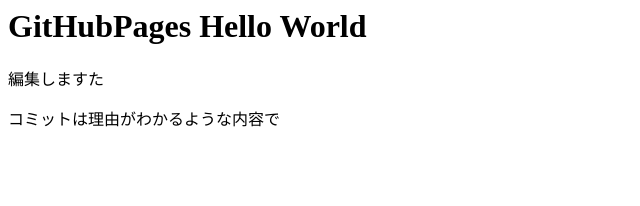
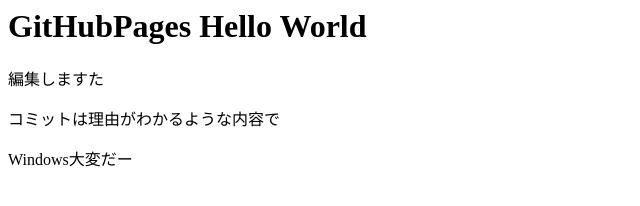
Before and after one commit to kazznet/githubnewpages, a plain HTML site: page index.html in a window 1280 px wide. Shown: the whole page, without its empty margins (0-640 px from the left). Drawn offline with Linux system fonts and the light colour scheme.

Commit message:
ふふふ

```diff
--- a/index.html
+++ b/index.html
@@ -1,3 +1,4 @@
 <h1>GitHubPages Hello World</h1>
 <p>編集しますた</p>
 <p>コミットは理由がわかるような内容で</p>
+<p>Windows大変だー</p>
```
